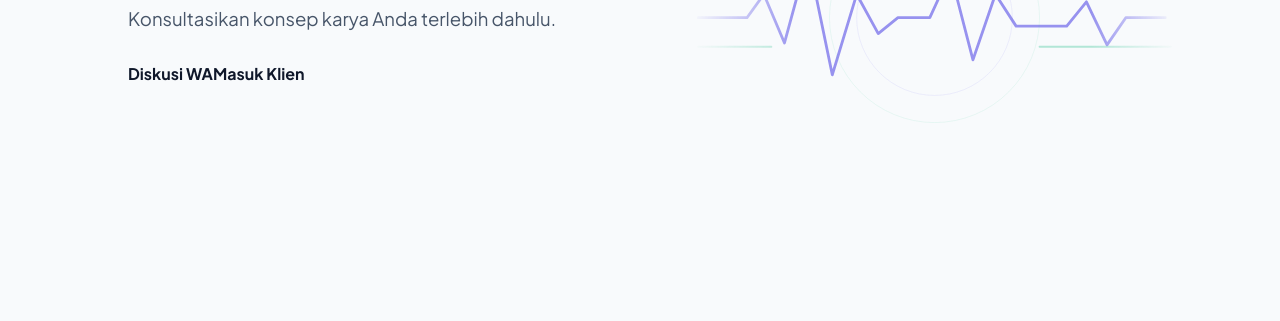
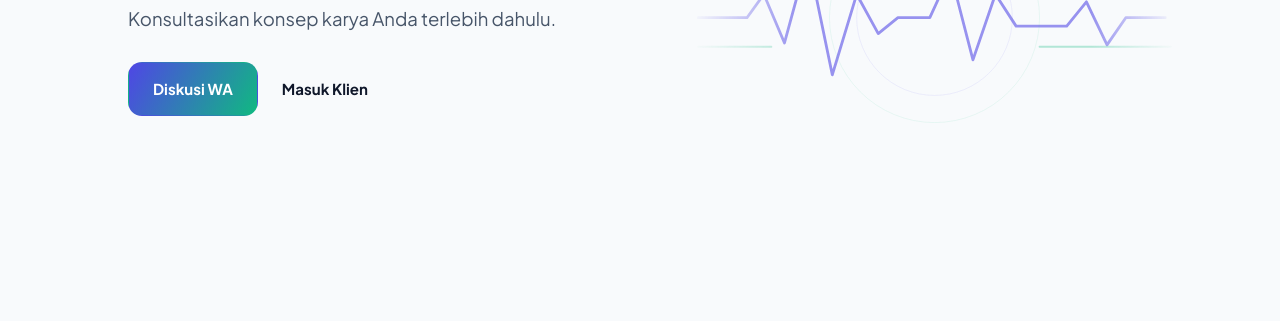
Before and after one commit to PrangArtLab/PrangArt-Lab-Web-Baru, a plain HTML site: page index.html in a window 1280 px wide. Shown: the part 408-729 px from the top of the page. Drawn offline with nearby package versions, Linux system fonts and the light colour scheme.

Commit message:
Improve the homepage hero to match the premium studio mockup with stronger layout and CTA styling

```diff
--- a/css/styles.css
+++ b/css/styles.css
@@ -114,3 +114,59 @@
   #page-home > .home-hero p { margin-left: auto; margin-right: auto; }
   #page-home > .home-hero .home-hero-actions { justify-content: center; }
 }
+
+/* Hero buttons */
+#page-home > .home-hero .btn-primary,
+#page-home > .home-hero .btn-outline {
+  min-height: 52px;
+  padding: 0.9rem 1.5rem;
+  border-radius: 14px;
+  font-size: 0.94rem;
+  font-weight: 700;
+  transition: background-color 0.2s ease, border-color 0.2s ease,
+              box-shadow 0.2s ease, transform 0.2s ease;
+}
+
+#page-home > .home-hero .btn-primary {
+  color: #fff;
+  background: linear-gradient(120deg, rgb(var(--primary)), rgb(var(--accent)));
+  border: 1px solid transparent;
+  box-shadow: 0 10px 24px -14px rgba(var(--primary), 0.75);
+}
+
+#page-home > .home-hero .btn-primary::after {
+  content: none;
+}
+
+#page-home > .home-hero .btn-primary:hover:not(:disabled) {
+  transform: translateY(-2px);
+  filter: brightness(1.05);
+  box-shadow: 0 14px 28px -14px rgba(var(--primary), 0.65);
+}
+
+#page-home > .home-hero .btn-outline {
+  color: rgb(var(--text-main));
+  background: rgba(var(--surface), 0.82);
+  border: 1px solid rgba(var(--border), 0.95);
+  box-shadow: none;
+}
+
+#page-home > .home-hero .btn-outline:hover {
+  color: rgb(var(--primary));
+  background: rgb(var(--surface));
+  border-color: rgba(var(--primary), 0.35);
+  transform: translateY(-2px);
+}
+
+#page-home > .home-hero .btn-primary:focus-visible,
+#page-home > .home-hero .btn-outline:focus-visible {
+  outline: 3px solid rgba(var(--primary), 0.35);
+  outline-offset: 3px;
+}
+
+@media (prefers-reduced-motion: reduce) {
+  #page-home > .home-hero .btn-primary,
+  #page-home > .home-hero .btn-outline {
+    transition: none;
+  }
+}
```
